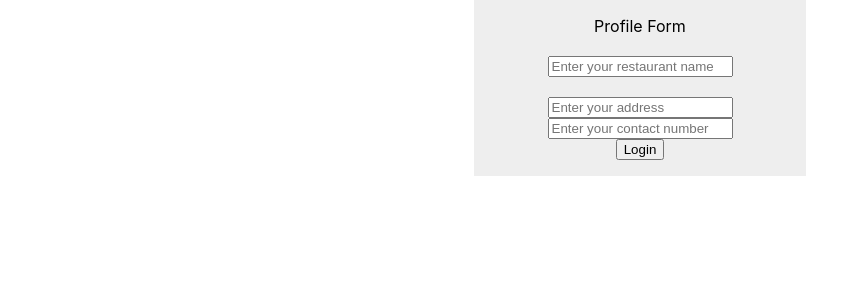
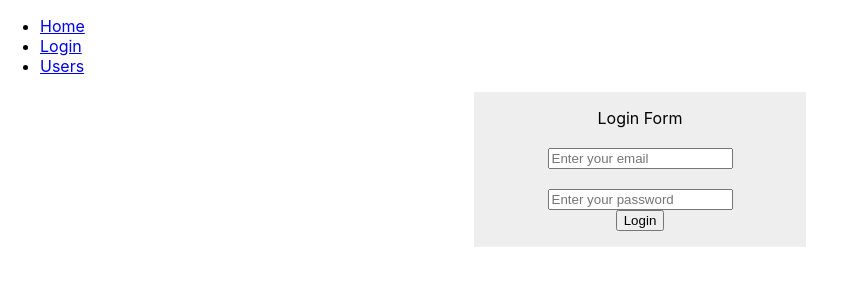
Before and after one commit to Dannybrown2710/zomato_tomato, a React (Create React App) app: page /login in a window 1280 px wide. Shown: the top 300 px of the page, without its empty margins (0-846 px from the left). Built offline with nearby package versions, Linux system fonts and the light colour scheme.

Commit message:
Configured redux and router

```diff
--- a/package.json
+++ b/package.json
@@ -6,12 +6,14 @@
     "@emotion/react": "^11.8.2",
     "@emotion/styled": "^11.8.1",
     "@mui/material": "^5.5.1",
+    "@reduxjs/toolkit": "^1.8.0",
     "@testing-library/jest-dom": "^5.16.2",
     "@testing-library/react": "^12.1.4",
     "@testing-library/user-event": "^13.5.0",
     "axios": "^0.26.1",
     "react": "^17.0.2",
     "react-dom": "^17.0.2",
+    "react-redux": "^7.2.6",
     "react-router-dom": "^6.2.2",
     "react-scripts": "5.0.0",
     "web-vitals": "^2.1.4"
--- a/src/App.js
+++ b/src/App.js
@@ -1,12 +1,49 @@
-import Restaurant from './components/Customer/Restaurant';
-import Login from './components/Login'
-import Profile from './components/Owner/Profile';
-function App(props){
-  return (<>
-    <Profile/>
-  </>
-  )
-}
+import React from "react";
+import { BrowserRouter, Routes, Route, Link } from "react-router-dom";
+import PrivateRoute from "./Auth";
+import Login from "./components/Login";
+import Signup from "./components/Signup";
+import Cart from "./components/Customer/Cart";
+import { Provider } from "react-redux";
+import  store from './redux/store'
 
 
-export default App;
+export default function App() {
+  return (
+    <Provider store={store}>
+    <BrowserRouter>
+      <div>
+        <nav>
+          <ul>
+            <li>
+              <Link to="/">Home</Link>
+            </li>
+            <li>
+              <Link to="/login">Login</Link>
+            </li>
+            <li>
+              <Link to="/signup">Users</Link>
+            </li>
+          </ul>
+        </nav>
+
+        {/* A <Switch> looks through its children <Route>s and
+            renders the first one that matches the current URL. */}
+        <Routes>
+          <Route path="/login" element={<Login />} />
+          <Route path="/signup" element={<Signup />} />
+          <Route
+            path="cart"
+            element={
+              <PrivateRoute roles={["Admin"]}>
+                <Cart />
+              </PrivateRoute>
+            }
+          />
+          <Route index element={<Login />} />
+        </Routes>
+      </div>
+    </BrowserRouter>
+    </Provider>
+  );
+}
--- /dev/null
+++ b/src/Auth.js
@@ -0,0 +1,31 @@
+import { useSelector } from 'react-redux';
+import { Navigate, useLocation } from 'react-router-dom';
+export const ROLE = {
+    Admin :'Admin',
+    User :'User',
+  }
+const PrivateRoute = ({
+  children,
+  roles,
+}) => {
+  let location = useLocation();
+  const { isAuthenticated, user, loading } = useSelector(state => state.auth);
+
+  if (loading) {
+    return <p className="container">Please wait</p>;
+  }
+
+  const userHasRequiredRole = user && roles.includes(user.role) ? true : false;
+
+  if (!isAuthenticated) {
+    return <Navigate to="/login" state={{ from: location }} />;
+  }
+
+  if (isAuthenticated && !userHasRequiredRole) {
+    return <div>Access Denied</div>; // build your won access denied page (sth like 404)
+  }
+
+  return children;
+};
+
+export default PrivateRoute;
--- a/src/components/Customer/Cart.js
+++ b/src/components/Customer/Cart.js
@@ -0,0 +1,7 @@
+function Cart(props) {
+    return (
+        <div>Cart loaded</div>
+    )
+}
+
+export default Cart;
--- a/src/components/Signup.js
+++ b/src/components/Signup.js
@@ -0,0 +1,31 @@
+import { useState } from "react";
+import "./Login.css";
+function Login(props) {
+  const [username, setUsername] = useState("");
+  const [password, setPassword] = useState("")
+  const submitLogin = (e) => {
+    e.preventDefault();
+    console.log(username,password)
+  }
+  return (
+    <>
+      <form className="form">
+        <label>Login Form</label> <br />
+        <input
+          type="text"
+          placeholder="Enter your email"
+          onChange={(e)=>setUsername(e.target.value)}
+          value={username}
+        />{" "}
+        <br />
+        <input type="password"
+        placeholder="Enter your password"
+        value={password}
+        onChange={(e)=>setPassword(e.target.value)} />
+        <button onClick={submitLogin}>Login</button>
+      </form>
+    </>
+  );
+}
+
+export default Login;
--- a/src/index.js
+++ b/src/index.js
@@ -3,6 +3,7 @@ import ReactDOM from 'react-dom';
 import './index.css';
 import App from './App';
 import reportWebVitals from './reportWebVitals';
+
 
 ReactDOM.render(
   <React.StrictMode>
--- /dev/null
+++ b/src/redux/slices/auth.js
@@ -0,0 +1,22 @@
+import { createSlice } from '@reduxjs/toolkit'
+
+export const authSlice = createSlice({
+  name: 'auth',
+  initialState: {
+    isAuthenticated: true,
+    user:{
+        role: 'Admin'
+    }
+  },
+  reducers: {
+    login: (state, action) => {
+
+      state.isAuthenticated = action.payload.isAuthenticated
+    },
+  },
+})
+
+// Action creators are generated for each case reducer function
+export const { login } = authSlice.actions
+
+export default authSlice.reducer
--- /dev/null
+++ b/src/redux/store.js
@@ -0,0 +1,7 @@
+import { configureStore } from '@reduxjs/toolkit'
+import auth from './slices/auth'
+export default configureStore({
+    reducer: {
+      auth,
+    },
+  })
```
Also changed, not shown: 1 other file (tests, documents, lock files or other folders).
